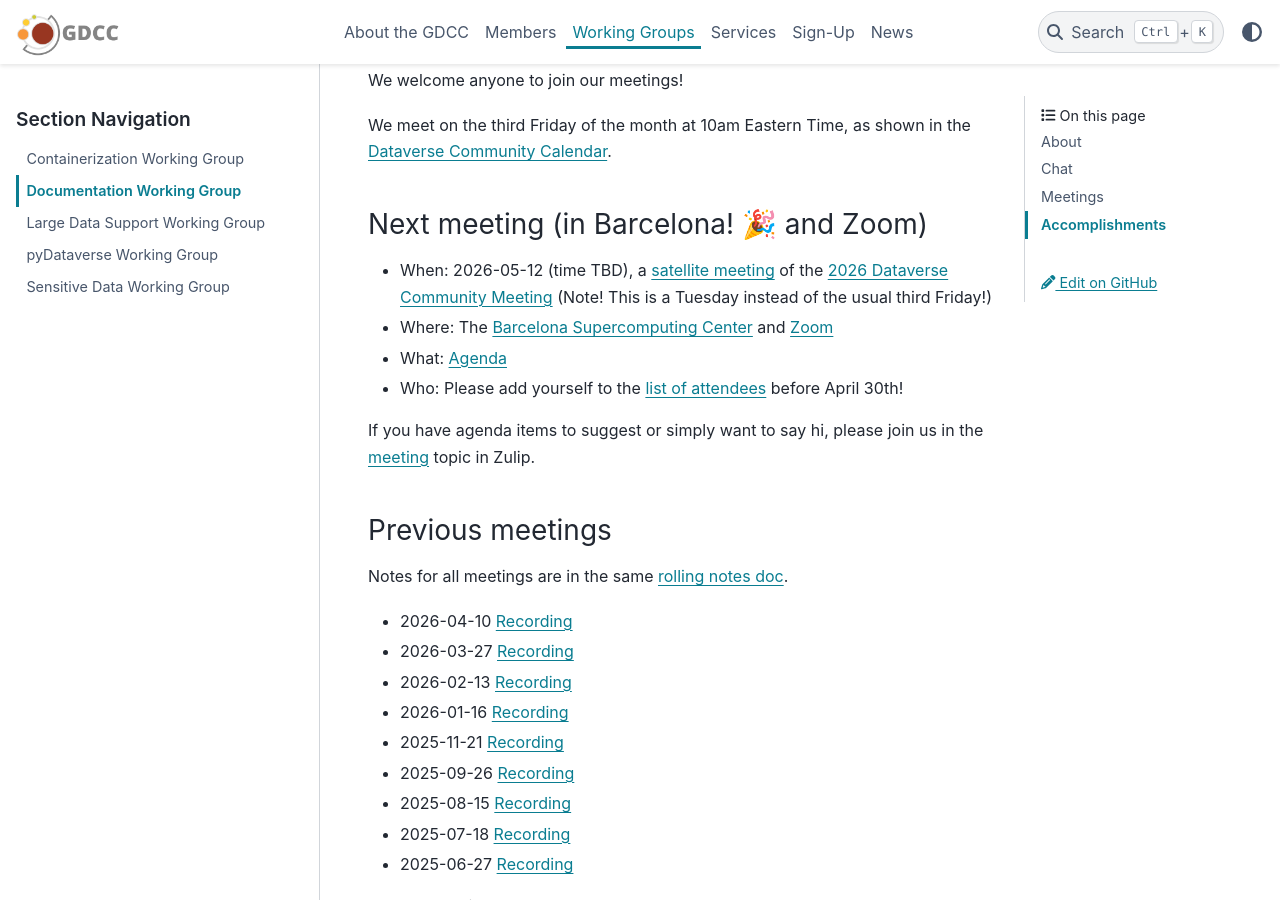
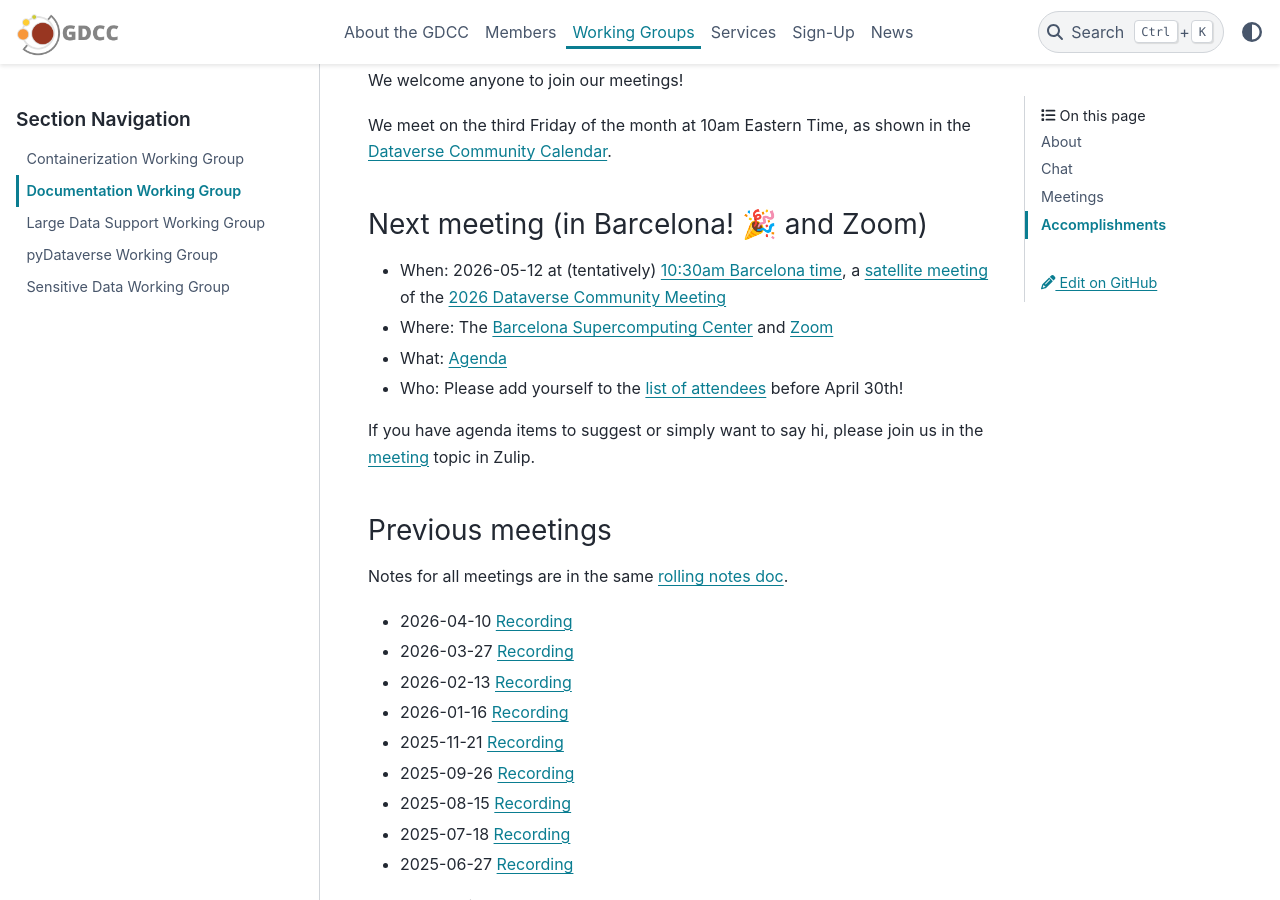
Before and after one commit to gdcc/www.gdcc.io, a Sphinx documentation site: the page built from source/working-groups/documentation.md, in a window 1280 px wide and 900 px high, scrolled down 593 px. Built offline with Sphinx 7.4.7 and the PyData theme 0.15.4, drawn with Linux system fonts in a browser that asks for light colours.

Commit message:
add tentative time

```diff
--- a/source/working-groups/documentation.md
+++ b/source/working-groups/documentation.md
@@ -18,7 +18,7 @@
 
 ### Next meeting (in Barcelona! 🎉 and Zoom)
 
-- When: 2026-05-12 (time TBD), a [satellite meeting](https://dcm2026.com/general-information/) of the [2026 Dataverse Community Meeting](https://dcm2026.com) (Note! This is a Tuesday instead of the usual third Friday!)
+- When: 2026-05-12 at (tentatively) [10:30am Barcelona time](https://time.is/compare/1030_12_May_2026_in_Barcelona), a [satellite meeting](https://dcm2026.com/general-information/) of the [2026 Dataverse Community Meeting](https://dcm2026.com)
 - Where: The [Barcelona Supercomputing Center](https://www.bsc.es) and [Zoom](https://harvard.zoom.us/j/92654640205?pwd=43COJ82rJMAKZ179tjMDDTHPOO63KT.1)
 - What: [Agenda](https://docs.google.com/document/d/1dX8ktajVsRDk-MDF-yHWV0f4vIe8U3DWrSzIerVGlF8/edit?usp=sharing)
 - Who: Please add yourself to the [list of attendees](https://docs.google.com/document/d/1uQIZtN6yuqH2XlcfRxNKa3KGvbsxT-fHIUZzKOZGR2k/edit?usp=sharing) before April 30th!
```
